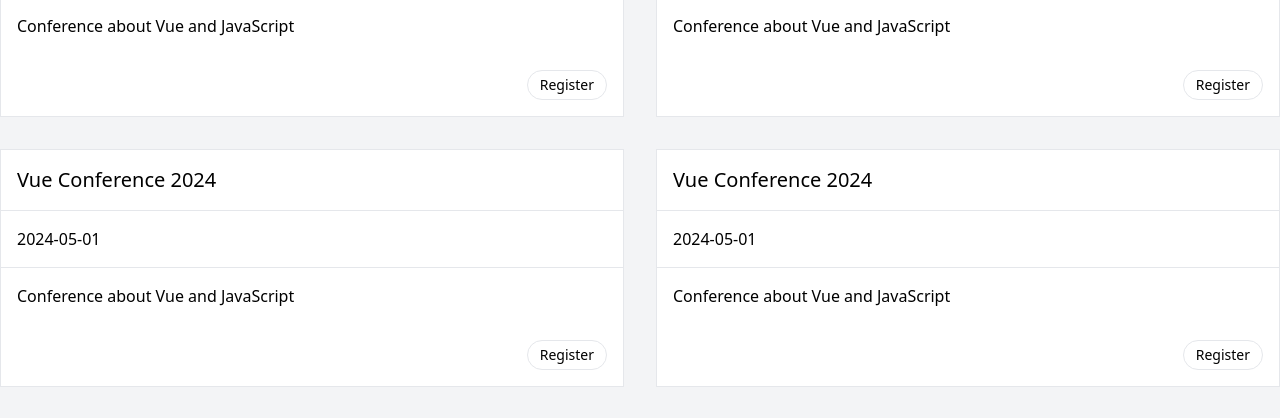
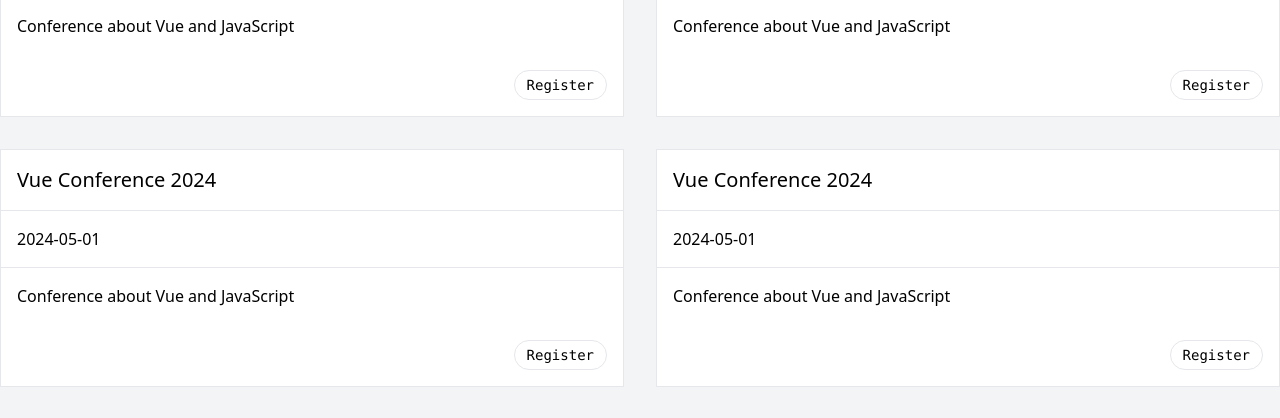
Before and after one commit to richiea1y/event-booking, a Vue app: page / in a window 1280 px wide. Shown: the part 289-707 px from the top of the page. Built offline with nearby package versions, Linux system fonts and the light colour scheme.

Commit message:
feat(EventCard): add slot to replace label props. And use <pre> element to changes to a mono font.

```diff
--- a/src/components/EventCard.vue
+++ b/src/components/EventCard.vue
@@ -4,13 +4,9 @@
     <p class="p-4 border-b border-gray-200">{{ when }}</p>
     <p class="p-4">{{ description }}</p>
     <section class="flex justify-end p-4">
-      <!-- <button
-        class="text-sm font-medium border border-gray-200 rounded-full px-3 py-1 hover:bg-gray-100"
-        @click="$emit('register')"
-      >
-        Register
-      </button> -->
-      <RoundButton label="Register" @click="$emit('register')" />
+      <RoundButton @click="$emit('register')">
+        <pre>Register</pre>
+      </RoundButton>
     </section>
   </div>
 </template>
--- a/src/components/RoundButton.vue
+++ b/src/components/RoundButton.vue
@@ -3,12 +3,9 @@
     class="text-sm font-medium border border-gray-200 rounded-full px-3 py-1 hover:bg-gray-100"
     @click="$emit('click')"
   >
-    {{ label }}
+    <slot></slot>
   </button>
 </template>
 <script setup>
-defineProps({
-  label: String,
-})
 defineEmits(['click'])
 </script>
```
